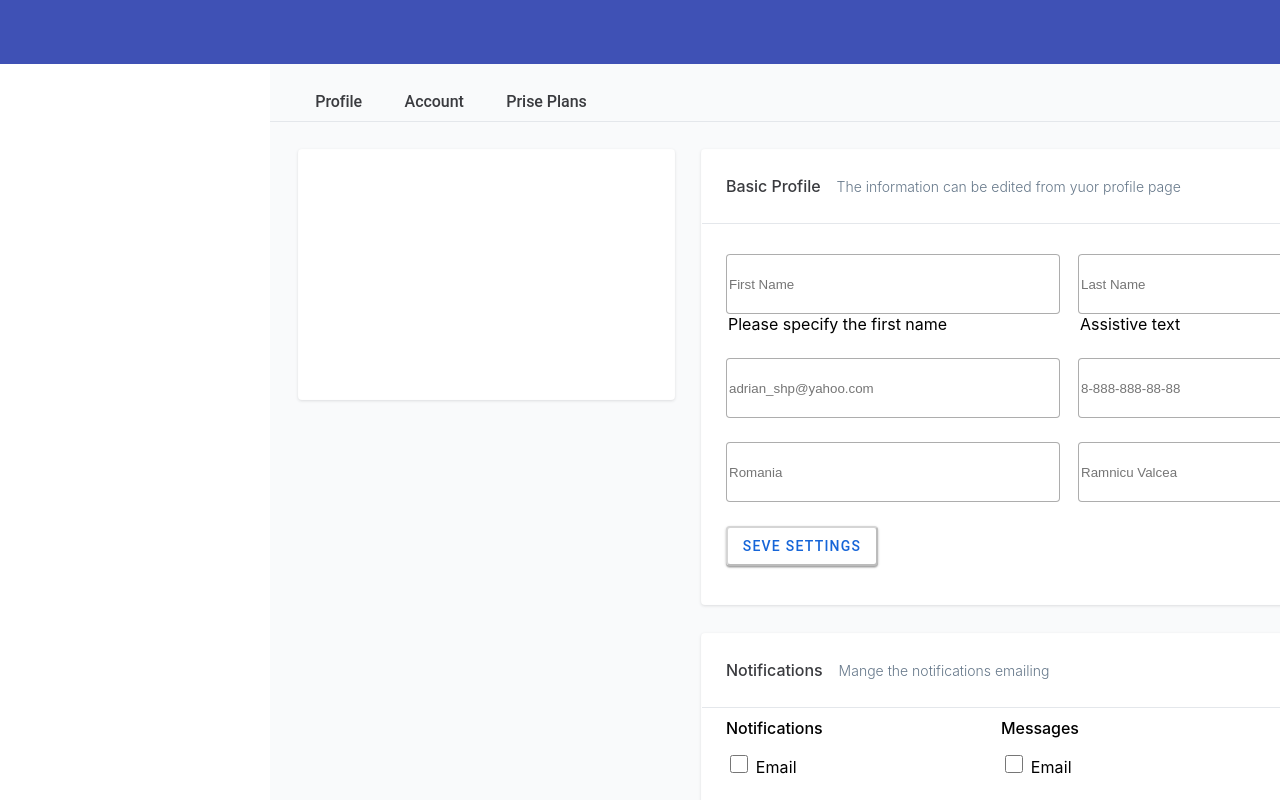
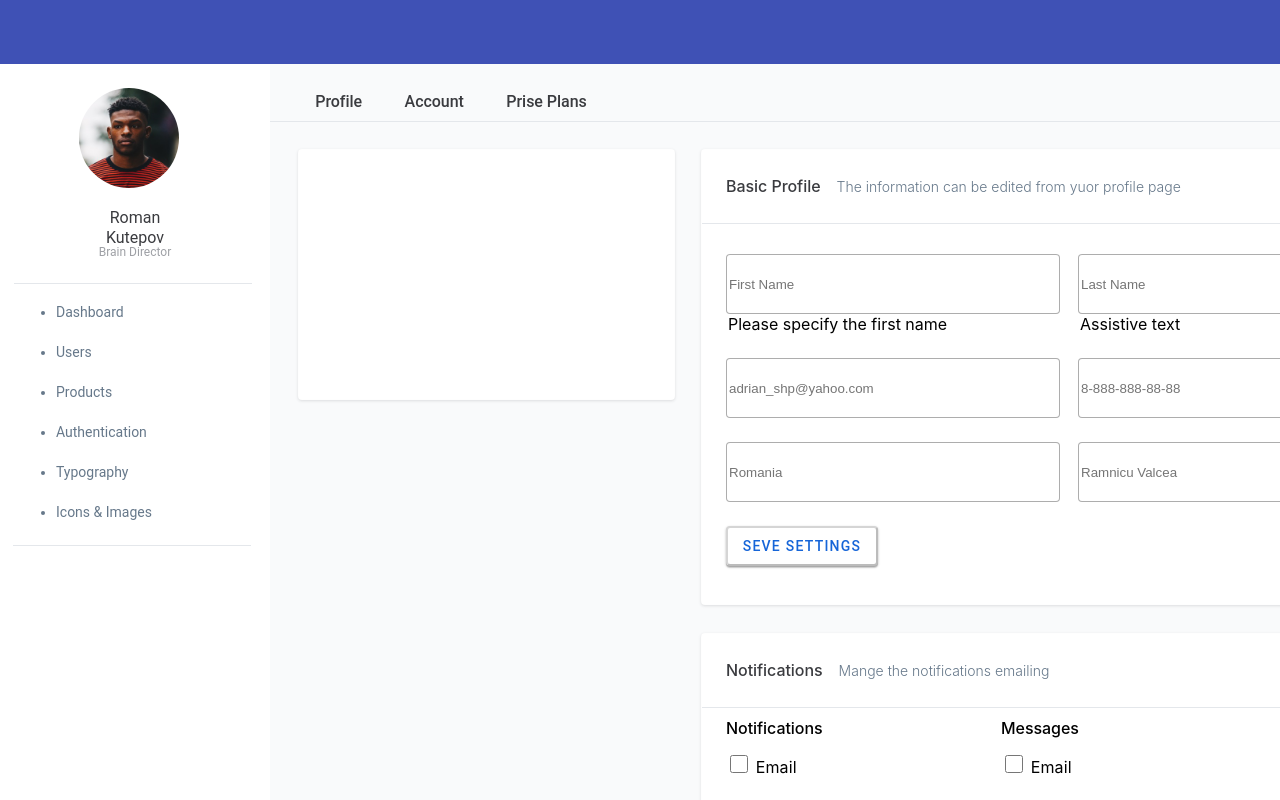
Before and after one commit to Sergey-Loboda87/test, a React (Create React App) app: page / in a window 1280 px wide. Shown: the top 800 px of the page. Built offline with nearby package versions, Linux system fonts and the light colour scheme.

Commit message:
Сверстал панель наигации сайд бара

```diff
--- a/src/App.js
+++ b/src/App.js
@@ -17,9 +17,9 @@ function App() {
           <NavBar />
           <div className='app-wrapper-content'>
             <Route exact path='/' component={Profile} />
-            <Route exact path='/profile' component={Profile} />
-            <Route path='/account' component={Account} />
-            <Route path='/prisePlans' component={PrisePlans} />
+            <Route path='/profile' component={Profile} />
+            <Route path ='/account' component={Account} />
+            <Route path ='/prisePlans' component={PrisePlans} />
           </div>
         </div>
       </div>
--- a/src/components/SaidBar/SaidBar.jsx
+++ b/src/components/SaidBar/SaidBar.jsx
@@ -1,11 +1,35 @@
 import React from 'react';
 import style from './SaidBar.module.css'
+import ava from '../img/1.jpg'
 
 
 const SaidBar = () => {
   return (
-    <div className = {style.saidBar}>
+    <div className={style.saidBar}>
+      <figure className={style.avatar}>
+        <img src={ava} alt="avatar foto" />
+        <p className={style.initials}>Roman Kutepov</p>
+        <p className={style.position}>Brain Director</p>
+      </figure>
+      <br />
+      <div className={style.menu}>
+        <ul className={style.menu_items}>
+          <li>Dashboard</li>
+          <br />
+          <li>Users</li>
+          <br />
+          <li>Products</li>
+          <br />
+          <li>Authentication</li>
+          <br />
+          <li>Typography</li>
+          <br />
+          <li>Icons & Images</li>
+        </ul>
+      </div>
+      <div>
 
+      </div>
     </div>
   );
 }
--- a/src/components/SaidBar/SaidBar.module.css
+++ b/src/components/SaidBar/SaidBar.module.css
@@ -1,5 +1,67 @@
 .saidBar{
-grid-area: s;
-width: 270px;
-height: 1016px;
+    grid-area: s;
+    width: 270px;
+    height: 1016px;
 }
+
+.avatar{
+    height: 156px;
+    width: 112px;
+    margin: 24px auto;
+}
+.avatar img{
+    height: 100px;
+    width: 100px;
+    border-radius: 50%;
+}
+.initials{
+    height: 20px;
+    font-family: Roboto;
+    font-style: normal;
+    font-weight: normal;
+    font-size: 16px;
+    line-height: 20px;
+    text-align: center;
+    color: #3A3B3F;
+}
+.position{
+    height: 16px;
+    font-family: Roboto;
+    font-style: normal;
+    font-weight: normal;
+    font-size: 12px;
+    line-height: 16px;
+    text-align: center;
+    color: #9EA0A5;
+}
+.position::after{
+    content: "";
+    display: block;
+    width: 238px;
+    height: 1px;
+    background: #E4E7EB;
+    margin-top: 23px;
+    margin-left: -65px;
+}
+.menu{
+    height: 316px;
+    width: 238px;
+    margin: 0 auto;
+}
+.menu_items{
+    font-family: Roboto;
+    font-size: 14px;
+    font-style: normal;
+    line-height: 20px;
+    text-align: left;
+    color: #66788A;
+}
+.menu_items::after{
+    content: "";
+    display: block;
+    width: 238px;
+    height: 1px;
+    background: #E4E7EB;
+    margin-top: 23px;
+    margin-left: -43px;
+}
```
Also changed, not shown: src/components/img/1.jpg (added), src/components/img/2.jpg (added), 18 other files (tests, documents, lock files or other folders).
